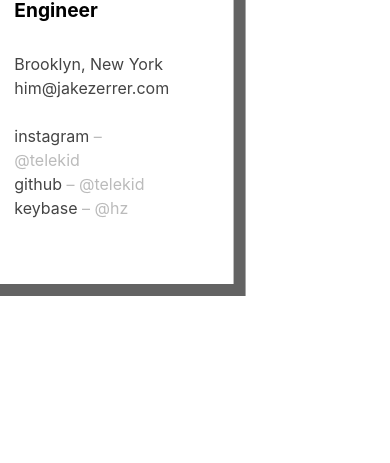
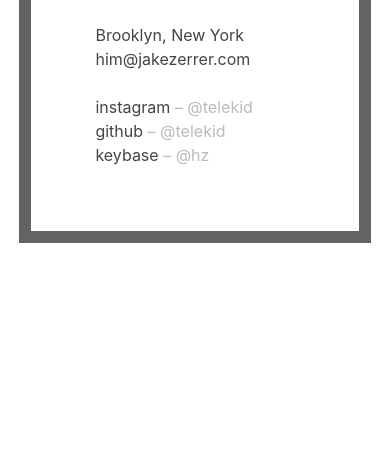
Before and after one commit to telekid/jakezerrer.com-archive, a website: page app/index.html in a window 390 px wide. Shown: the part 381-844 px from the top of the page. Drawn offline with nearby package versions, Linux system fonts and the light colour scheme; files that its build step writes are made by us from their sources.

Commit message:
Add PSD; improve mobile experience

```diff
--- a/app/scss/master.scss
+++ b/app/scss/master.scss
@@ -1,5 +1,7 @@
 html {
-    margin-right: 2%;
+    @media (min-width: 1050px) {
+        margin-right: 2%;
+    }
 }
 
 html, body {
@@ -59,8 +61,13 @@ a {
     border: 0.8em solid rgba(33, 33, 33, 0.7);
     padding: 4em;
     background-color: rgba(255, 255, 255, 0.8);
-    margin-left: 24%;
-    transform: translateX(-50%);
+
+    margin: 0 auto;
+
+    @media (min-width: 1050px) {
+        margin-left: 24%;
+        transform: translateX(-50%);
+    }
 }
 
 ul {
```
Also changed, not shown: 1 other file.
